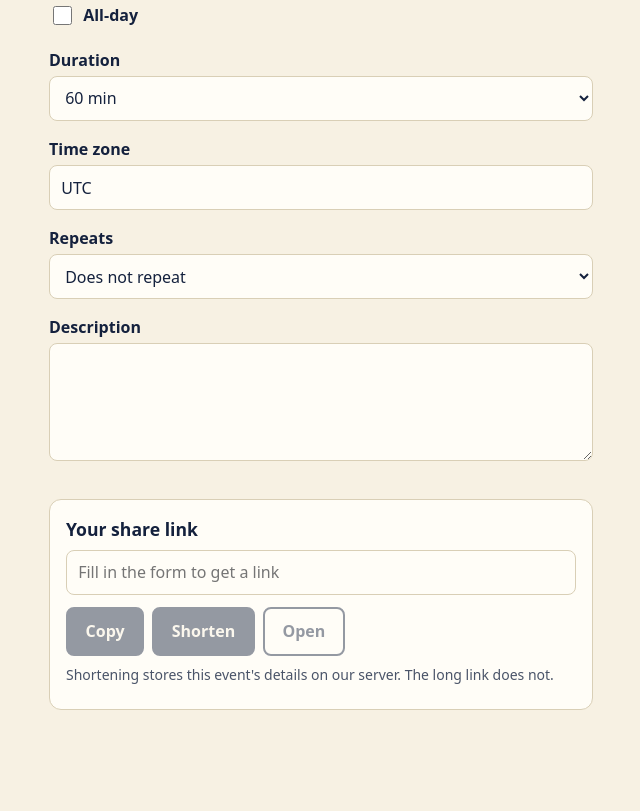
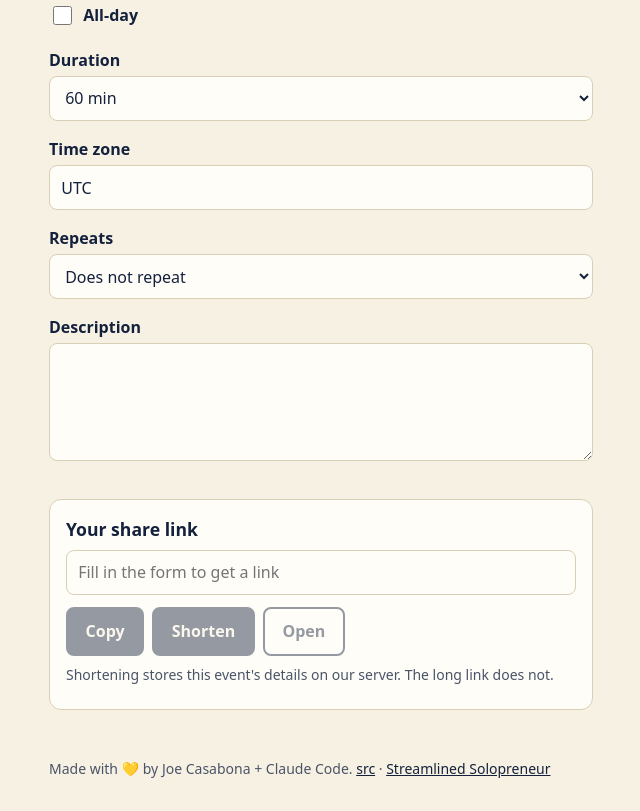
Before and after one commit to jcasabona/calendar-invite-link, a website with bundled scripts: page index.html in a window 1280 px wide. Shown: the part 389-1200 px from the top of the page, without its empty margins (319-959 px from the left). Before the commit the page ends 1147 px from the top, so only its background shows below. Built offline with nearby package versions, Linux system fonts and the light colour scheme.

Commit message:
Add footer credit and links
Co-Authored-By: Claude Sonnet 5.5 <noreply@anthropic.com>
Claude-Session: https://claude.ai/code/session_01ABsGgoEfEcqQpgKta1CCWL

```diff
--- a/index.html
+++ b/index.html
@@ -91,6 +91,12 @@
   <p class="hint"><a id="s-make" href="./">Make your own</a></p>
 </main>
 
+<footer>
+  <p>Made with 💛 by Joe Casabona + Claude Code.
+    <a href="https://github.com/jcasabona/calendar-invite-link" rel="noopener noreferrer">src</a> ·
+    <a href="https://streamlined.fm/?utm_source=calendar-invite-link&amp;utm_medium=referral&amp;utm_campaign=footer" rel="noopener noreferrer">Streamlined Solopreneur</a></p>
+</footer>
+
 <noscript><p style="padding:16px">This page needs JavaScript.</p></noscript>
 </body>
 </html>
--- a/style.css
+++ b/style.css
@@ -46,3 +46,5 @@ button:disabled, .btn[aria-disabled=true] { opacity: .45; cursor: not-allowed; p
 a { color: var(--navy); }
 #s-buttons .btn, #s-buttons button { flex: 1 1 8rem; }
 .sr-only { position: absolute; width: 1px; height: 1px; overflow: hidden; clip: rect(0 0 0 0); white-space: nowrap; }
+footer { max-width: 36rem; margin: 0 auto; padding: 0 16px 32px; font-size: .875rem; color: var(--ink-soft); }
+footer p { margin: 0; }
```
